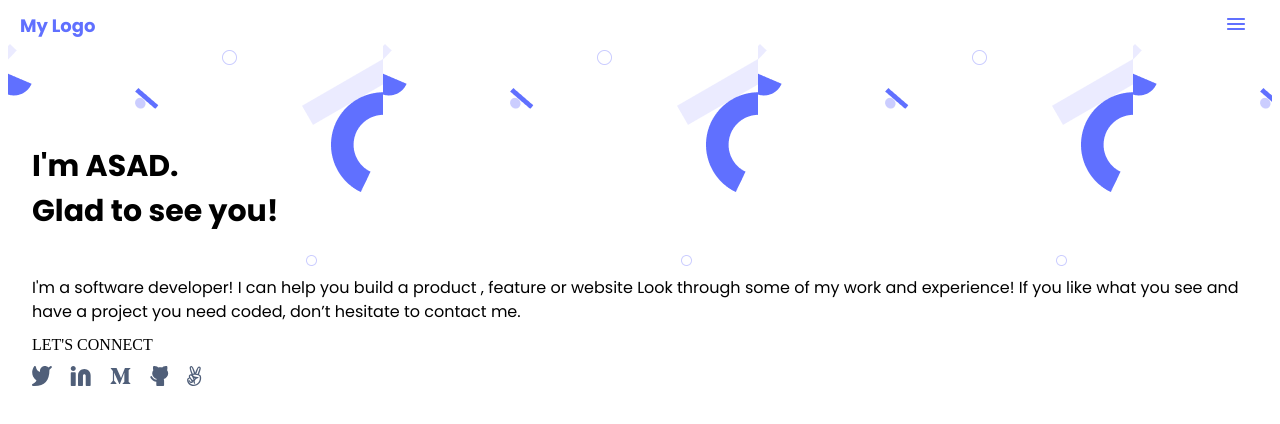
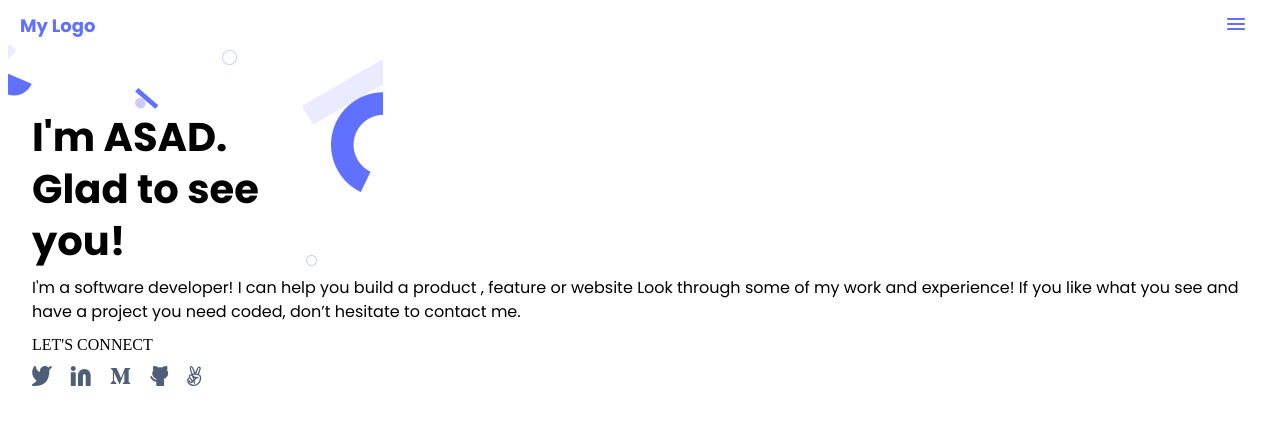
Before and after one commit to A5adullah-Aleem/portfolio-project, a website: page index.html in a window 1280 px wide. Drawn offline with Linux system fonts and the light colour scheme.

Commit message:
modification css

```diff
--- a/style.css
+++ b/style.css
@@ -21,12 +21,19 @@
     flex-direction: column;
     gap: 12px;
     background-image: url(./icons/header.png);
+    background-repeat: no-repeat;
 }
 
 .primary-text{
-    font-size: 30px;
+    display: flex;
+    width: 327px;
+    height: 150px;
+    flex-direction: column;
+    font-size: 40px;
     font-family: 'Poppins', sans-serif;
     font-weight: 700;
+    justify-content: center;
+    line-height: 52px;
 }
 
 .description{
@@ -38,8 +45,6 @@
 }
 
 
-
-
 .social-media-icons{
     width: 170.167px;
     height: 20px;
```
